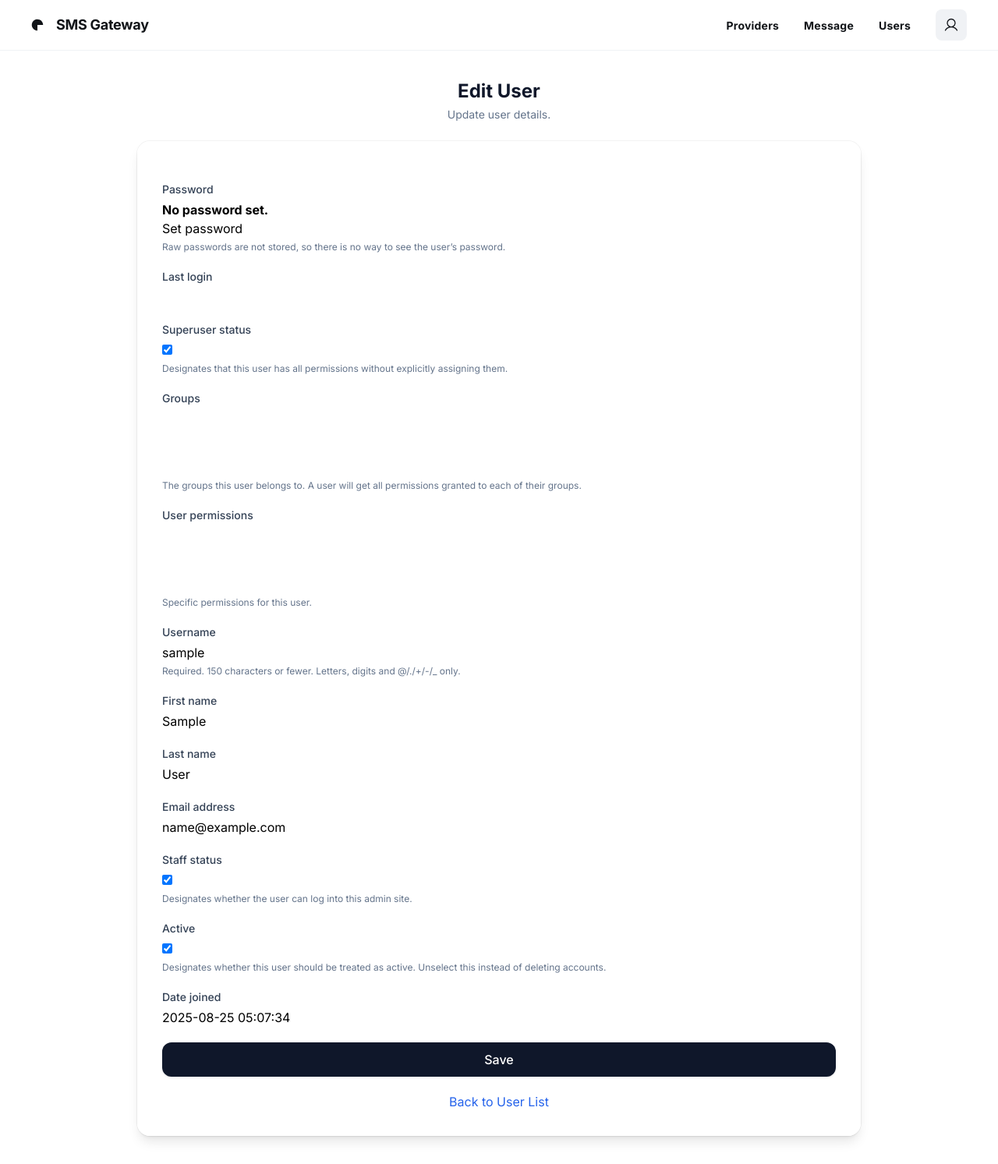
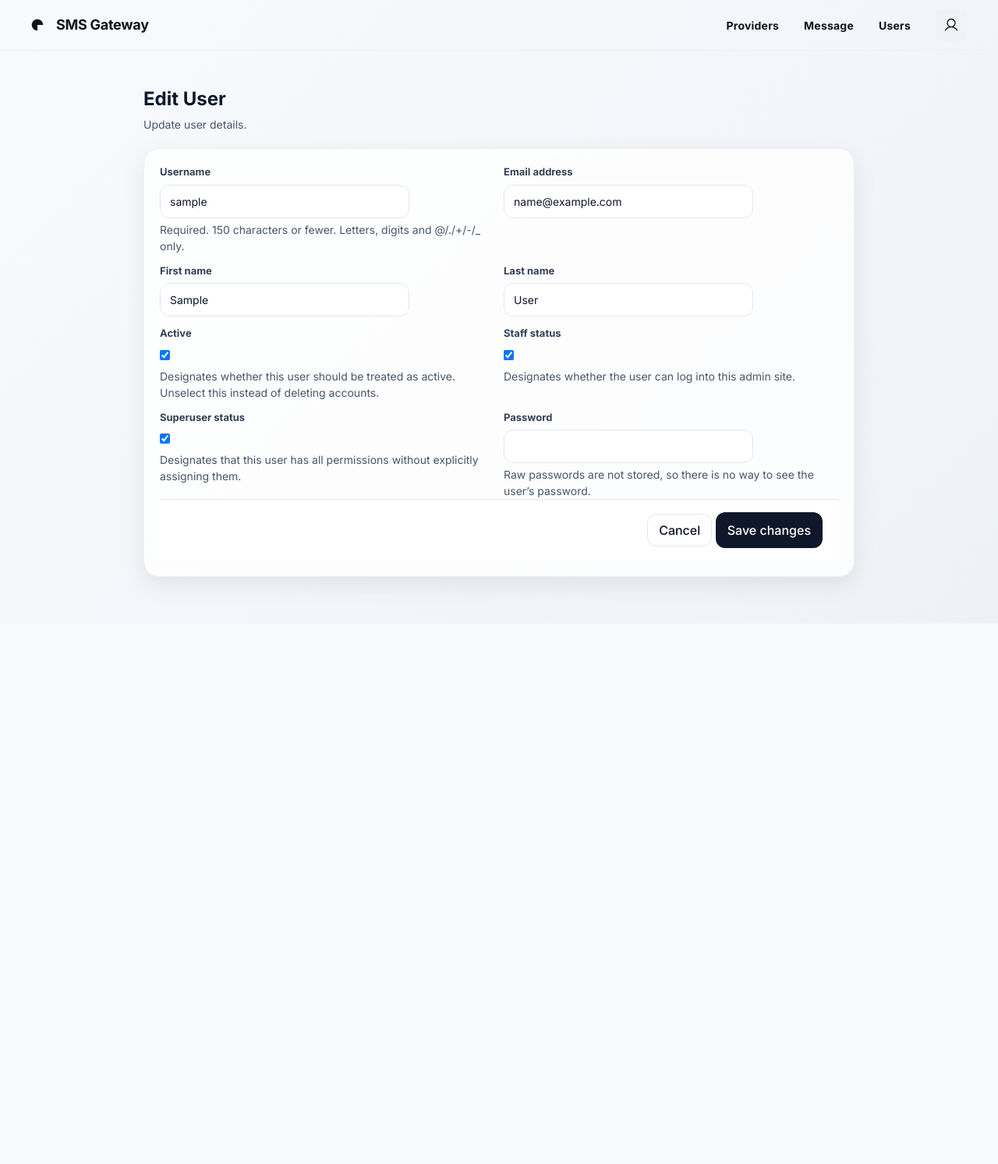
Before and after one commit to ghanad/sms_gateway, a Django app: page /management/users/1/update/ in a window 1280 px wide. Shown: the whole page at 78% size. After the commit the page ends 762 px from the top, so only its background shows below. Run offline with Django 5.2, Linux system fonts and the light colour scheme; the visitor is signed in with stand-in values (Sample User, id 1); data comes from the database, SQL or seed files in the repository; some libraries are stand-ins or nearby versions.

Commit message:
user update big fix

```diff
--- /dev/null
+++ b/server-b/user_management/forms.py
@@ -0,0 +1,10 @@
+from django import forms
+from django.contrib.auth.forms import UserChangeForm
+from django.contrib.auth import get_user_model
+
+User = get_user_model()
+
+class CustomUserChangeForm(UserChangeForm):
+    class Meta(UserChangeForm.Meta):
+        model = User
+        fields = ('username', 'email', 'first_name', 'last_name', 'is_active', 'is_staff', 'is_superuser')
--- a/server-b/user_management/templates/user_management/user_form.html
+++ b/server-b/user_management/templates/user_management/user_form.html
@@ -1,48 +1,49 @@
 {% extends 'base.html' %}
+{% load static %}
+
+{% block extra_head %}
+    <link rel="stylesheet" href="{% static 'css/dashboard.css' %}">
+{% endblock extra_head %}
 
 {% block content %}
-    <div class="container mx-auto p-4">
+    <div class="container">
         <!-- Header -->
-        <header class="mb-6 text-center">
-            <h1 class="text-2xl font-semibold text-slate-900">{% if form.instance.pk %}Edit{% else %}Create{% endif %} User</h1>
-            <p class="mt-1 text-sm text-slate-500">{% if form.instance.pk %}Update user details.{% else %}Create a new user account.{% endif %}</p>
-        </header>
+        <div class="header">
+            <div>
+                <h1 class="title">{% if form.instance.pk %}Edit User{% else %}Create New User{% endif %}</h1>
+                <p class="subtitle">{% if form.instance.pk %}Update user details.{% else %}Fill in the details to add a new user.{% endif %}</p>
+            </div>
+        </div>
 
-        <!-- User Form Card -->
-        <section class="rounded-2xl bg-white/80 backdrop-blur shadow-lg ring-1 ring-black/5 p-6 md:p-8 space-y-5">
-            <form method="post" class="space-y-5">
-                {% csrf_token %}
-
-                {% if form.errors %}
-                    <div class="text-red-500 text-sm">
+        <!-- Card -->
+        <section class="card">
+            <div class="card__body">
+                <form method="post">
+                    {% csrf_token %}
+                    <div class="grid">
                         {% for field in form %}
-                            {% if field.errors %}
+                            <div>
+                                <label class="label" for="{{ field.id_for_label }}">{{ field.label }}</label>
+                                {% if field.widget_type == 'checkbox' %}
+                                    {{ field }}
+                                {% else %}
+                                    <input type="{{ field.widget_type }}" name="{{ field.name }}" id="{{ field.id_for_label }}" class="input" value="{{ field.value|default_if_none:'' }}">
+                                {% endif %}
+                                {% if field.help_text %}
+                                    <p class="subtitle">{{ field.help_text }}</p>
+                                {% endif %}
                                 {% for error in field.errors %}
-                                    <p>{{ error }}</p>
+                                    <p class="text-red-500 text-sm">{{ error }}</p>
                                 {% endfor %}
-                            {% endif %}
+                            </div>
                         {% endfor %}
-                        {% if form.non_field_errors %}
-                            {% for error in form.non_field_errors %}
-                                <p>{{ error }}</p>
-                            {% endfor %}
-                        {% endif %}
                     </div>
-                {% endif %}
-
-                {% for field in form %}
-                    <div>
-                        <label for="{{ field.id_for_label }}" class="block text-sm font-medium text-slate-700 mb-1">{{ field.label }}</label>
-                        {{ field }}
-                        {% if field.help_text %}
-                            <p class="mt-1 text-xs text-slate-500">{{ field.help_text }}</p>
-                        {% endif %}
+                    <div class="panel__footer">
+                        <a href="{% url 'user_list' %}" class="btn">Cancel</a>
+                        <button type="submit" class="btn btn-primary">{% if form.instance.pk %}Save changes{% else %}Create user{% endif %}</button>
                     </div>
-                {% endfor %}
-
-                <button type="submit" class="w-full rounded-xl bg-slate-900 text-white py-2.5 font-medium shadow hover:shadow-md transition">Save</button>
-            </form>
-            <a href="{% url 'user_list' %}" class="block text-center text-blue-600 hover:underline mt-4">Back to User List</a>
+                </form>
+            </div>
         </section>
     </div>
-{% endblock %}
+{% endblock content %}
--- a/server-b/user_management/urls.py
+++ b/server-b/user_management/urls.py
@@ -4,7 +4,7 @@ from .views import (
     UserCreateView,
     UserUpdateView,
     UserDeleteView,
-    UserToggleActiveView,
+    ToggleUserStatusView,
 )
 
 urlpatterns = [
@@ -12,5 +12,5 @@ urlpatterns = [
     path('users/create/', UserCreateView.as_view(), name='user_create'),
     path('users/<int:pk>/update/', UserUpdateView.as_view(), name='user_update'),
     path('users/<int:pk>/delete/', UserDeleteView.as_view(), name='user_delete'),
-    path('users/<int:pk>/toggle/', UserToggleActiveView.as_view(), name='user_toggle'),
+    path('users/<int:pk>/toggle_status/', ToggleUserStatusView.as_view(), name='toggle_user_status'),
 ]
--- a/server-b/user_management/views.py
+++ b/server-b/user_management/views.py
@@ -3,12 +3,18 @@ from django.views.generic import ListView, CreateView, UpdateView, DeleteView, V
 from django.urls import reverse_lazy
 from django.contrib.auth.mixins import UserPassesTestMixin
 from django.contrib.auth.forms import UserCreationForm, UserChangeForm
-from django.shortcuts import render, redirect, get_object_or_404
+from django.shortcuts import render, redirect
 from django.contrib import messages
+from django.http import JsonResponse
+from django.views.decorators.csrf import csrf_exempt
+from django.utils.decorators import method_decorator
+from .forms import CustomUserChangeForm
+
 
 class StaffRequiredMixin(UserPassesTestMixin):
     def test_func(self):
         return self.request.user.is_staff
+
 
 class UserListView(StaffRequiredMixin, ListView):
     model = User
@@ -18,13 +24,14 @@ class UserListView(StaffRequiredMixin, ListView):
     def get_context_data(self, **kwargs):
         context = super().get_context_data(**kwargs)
         context['create_form'] = UserCreationForm()
-        context['update_form'] = UserChangeForm() # This will be an empty form initially
+        context['update_form'] = UserChangeForm()  # This will be an empty form initially
         return context
+
 
 class UserCreateView(StaffRequiredMixin, CreateView):
     model = User
     form_class = UserCreationForm
-    template_name = 'user_management/user_create.html' # Render user_create.html
+    template_name = 'user_management/user_form.html'  # Render user_form.html
     success_url = reverse_lazy('user_list')
 
     def form_valid(self, form):
@@ -33,15 +40,13 @@ class UserCreateView(StaffRequiredMixin, CreateView):
 
     def form_invalid(self, form):
         messages.error(self.request, "Error creating user. Please check the form.")
-        # This is tricky for modals. We need to re-render the list page with the form errors.
-        # A common pattern is to redirect back with messages, or use AJAX.
-        # For now, we'll redirect and rely on messages.
-        return redirect(reverse_lazy('user_list')) # Redirect back to list on error
+        return redirect(reverse_lazy('user_list'))
+
 
 class UserUpdateView(StaffRequiredMixin, UpdateView):
     model = User
-    form_class = UserChangeForm
-    template_name = 'user_management/user_form.html'
+    form_class = CustomUserChangeForm  # Use the custom form
+    template_name = 'user_management/user_form.html'  # Render user_form.html
     success_url = reverse_lazy('user_list')
 
     def form_valid(self, form):
@@ -50,7 +55,8 @@ class UserUpdateView(StaffRequiredMixin, UpdateView):
 
     def form_invalid(self, form):
         messages.error(self.request, "Error updating user. Please check the form.")
-        return redirect(reverse_lazy('user_list')) # Redirect back to list on error
+        return redirect(reverse_lazy('user_list'))
+
 
 class UserDeleteView(StaffRequiredMixin, DeleteView):
     model = User
@@ -66,15 +72,15 @@ class UserDeleteView(StaffRequiredMixin, DeleteView):
         return redirect(reverse_lazy('user_list'))
 
 
-class UserToggleActiveView(StaffRequiredMixin, View):
-    """Toggle a user's active status."""
-
-    def get(self, request, pk):
-        user = get_object_or_404(User, pk=pk)
-        user.is_active = not user.is_active
-        user.save()
-        if user.is_active:
-            messages.success(request, "User enabled successfully!")
-        else:
-            messages.success(request, "User disabled successfully!")
-        return redirect(reverse_lazy('user_list'))
+@method_decorator(csrf_exempt, name='dispatch')
+class ToggleUserStatusView(StaffRequiredMixin, View):
+    def post(self, request, pk):
+        try:
+            user = User.objects.get(pk=pk)
+            user.is_active = not user.is_active
+            user.save()
+            return JsonResponse({'success': True, 'is_active': user.is_active})
+        except User.DoesNotExist:
+            return JsonResponse({'success': False, 'error': 'User not found'}, status=404)
+        except Exception as e:
+            return JsonResponse({'success': False, 'error': str(e)}, status=500)
```
Also changed, not shown: server-b/user_management/templates/user_management/user_list.html (+104 -1 lines).
